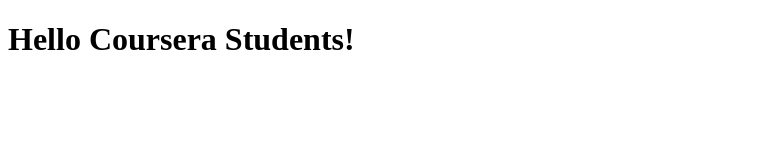
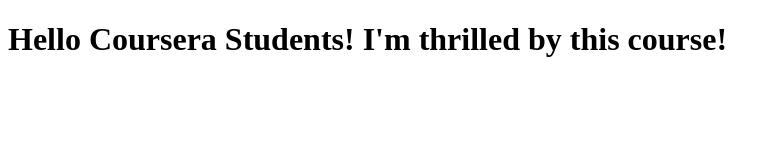
Before and after one commit to RobertoWolf/coursera-test, a plain HTML site: page index.html in a window 1280 px wide. Shown: the whole page, without its empty margins (0-780 px from the left). Drawn offline with Linux system fonts and the light colour scheme.

Commit message:
new version of web file

```diff
--- a/index.html
+++ b/index.html
@@ -5,6 +5,6 @@
     <title>Hello Coursera</title>
   </head>
   <body>
-    <h1>Hello Coursera Students!</h1>
+    <h1>Hello Coursera Students! I'm thrilled by this course!</h1>
   </body>
 </html>
```
